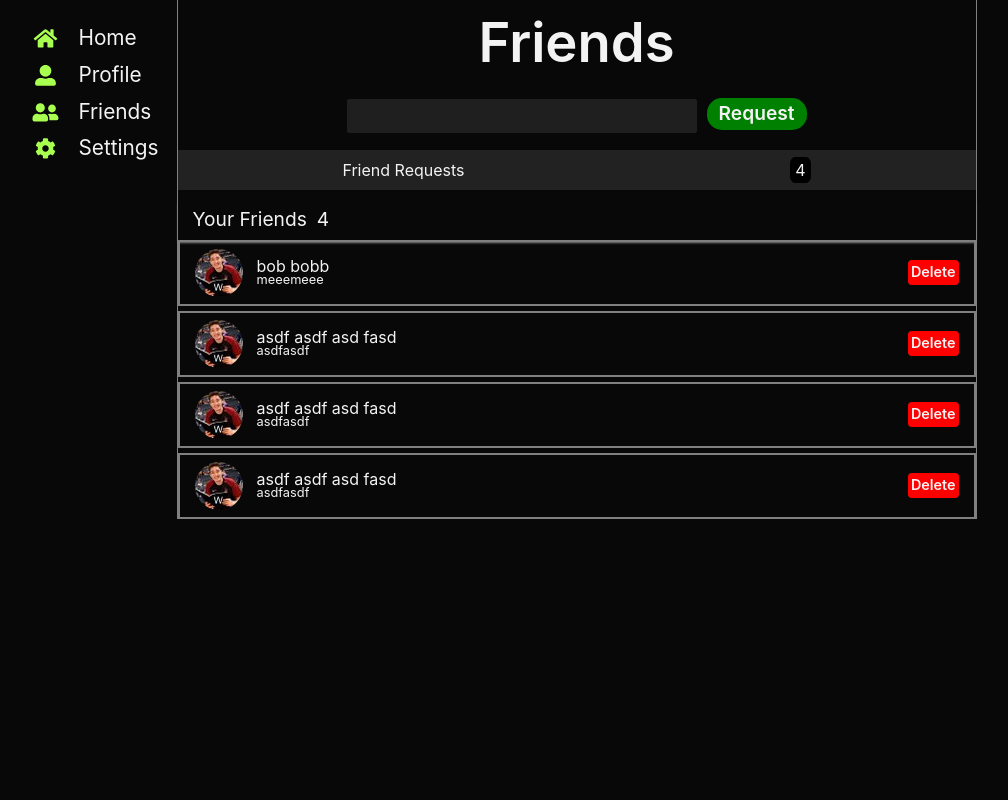
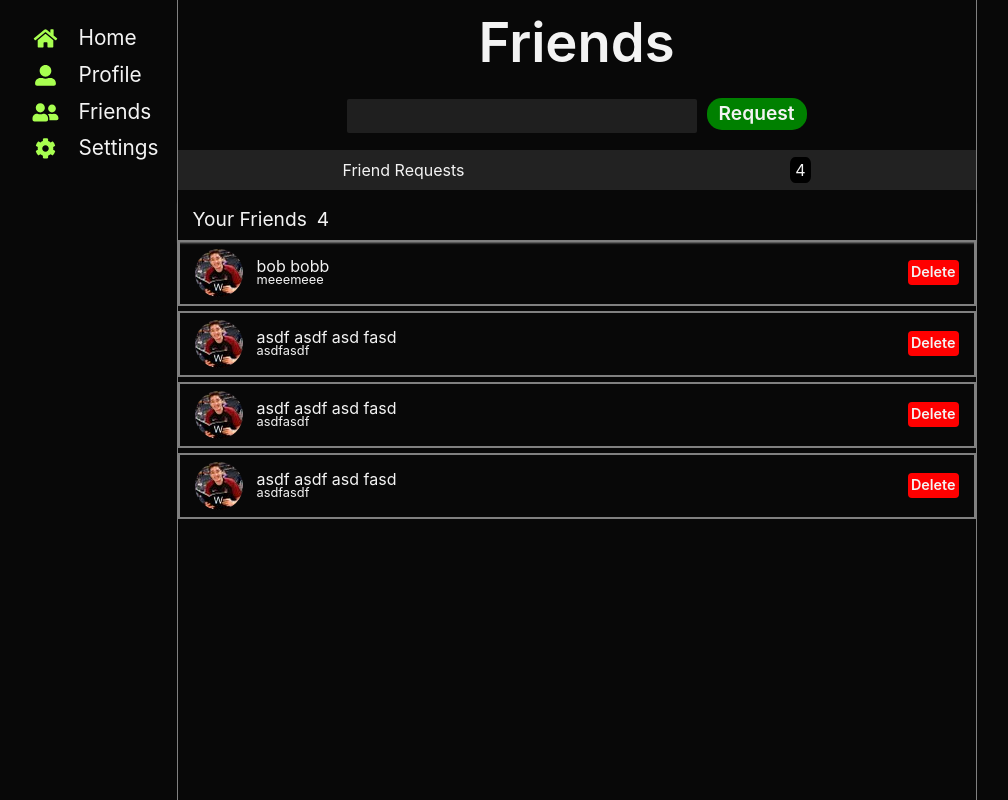
Before and after one commit to social-media-app-project/social-media-app, a React (Create React App) app in the folder frontend/: page /1/friends in a window 1280 px wide. Shown: the whole page, without its empty margins (149-1157 px from the left). Built offline with nearby package versions, Linux system fonts and the light colour scheme.

Commit message:
fixed border

```diff
--- a/frontend/src/components/MainPage/MainPage.module.css
+++ b/frontend/src/components/MainPage/MainPage.module.css
@@ -4,7 +4,6 @@
   background-color: var(--primary-background);
   justify-content: center;
   min-height: 100vh;
-  align-items: flex-start;
 }
 
 .content-container {
--- a/frontend/src/components/NavBar/NavBar.module.css
+++ b/frontend/src/components/NavBar/NavBar.module.css
@@ -3,6 +3,7 @@
   padding: 10px;
   top: 10px;
   z-index: 100;
+  align-self: flex-start;
 }
 
 .nav-bar svg {
```
